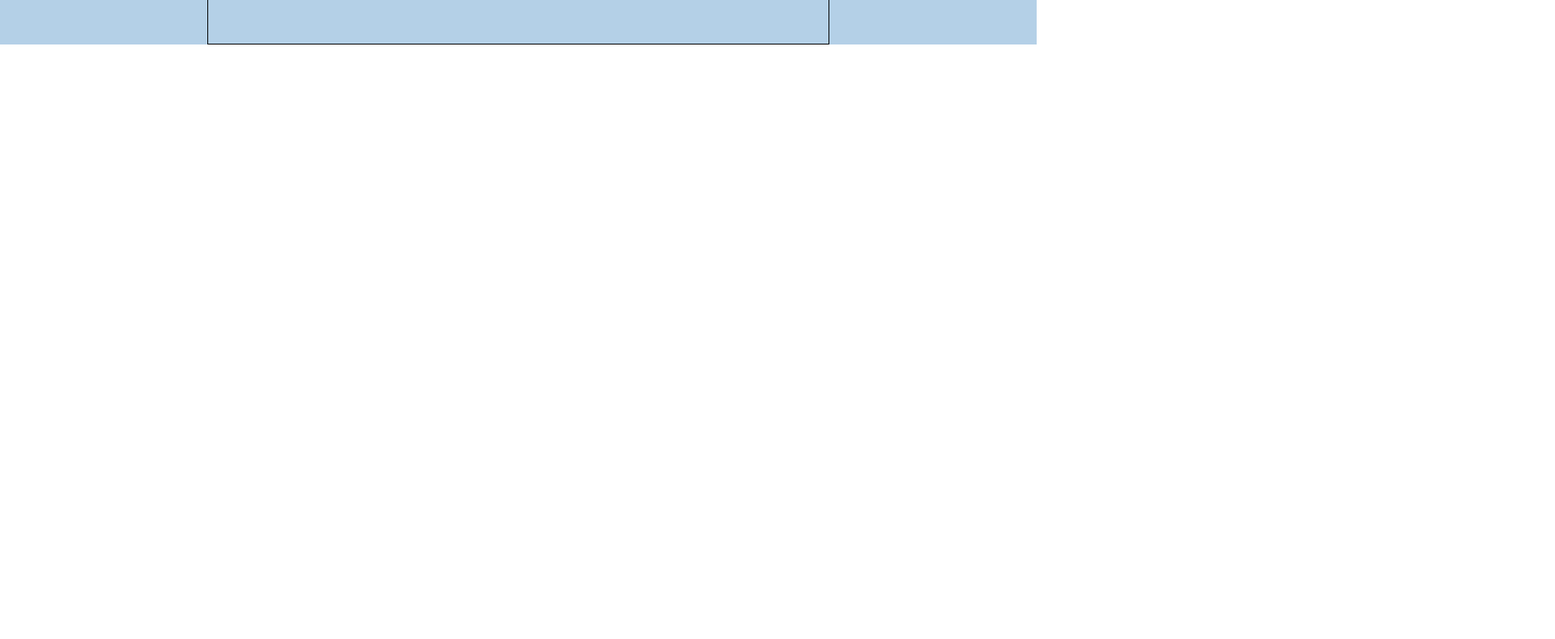
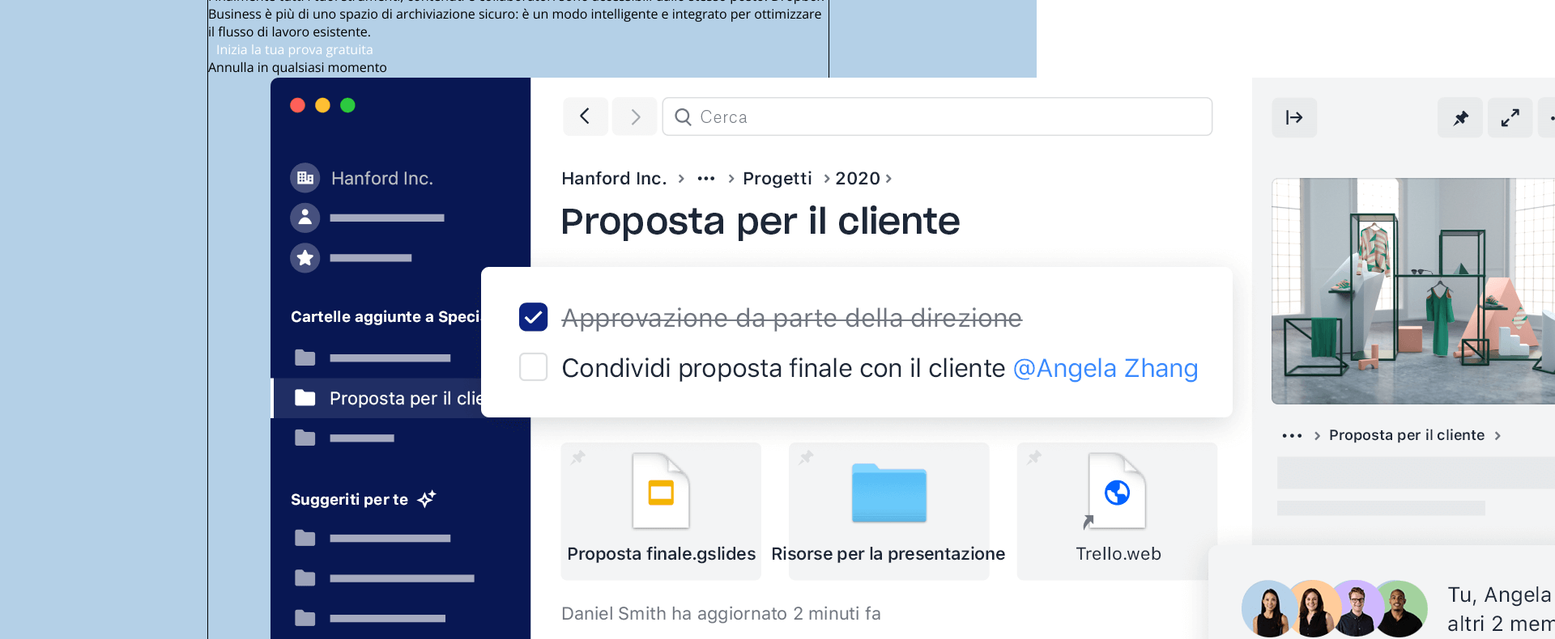
Before and after one commit to manuelguariglia21/htmlcss-dropbox, a plain HTML site: page index.html in a window 1280 px wide. Shown: the part 293-1083 px from the top of the page at 81% size, 1920 px wide, since content can reach past the window. Before the commit the page ends 800 px from the top, so only its background shows below. Drawn offline with nearby package versions, Linux system fonts and the light colour scheme.

Commit message:
header commit

```diff
--- a/index.html
+++ b/index.html
@@ -40,7 +40,7 @@
           <!-- /menu right -->
 
           <!-- start -->
-          <span class="btn blue small"><a href="#">Inizia</a></span>
+          <span class="btn classic"><a href="#">Inizia</a></span>
           <!-- /start -->
         </div>
       </nav>
@@ -48,24 +48,39 @@
 
       <!-- JUMBOTRON -->
       <section class="jumbotron anchor">
-        <!-- jumbo-box -->
-        <div class="jumbo-box">
-          <!-- text -->
+        <!-- jumbo box -->
+        <div class="jumbo-box clearfix">
 
-            <!-- title -->
-            <p class="title">Tutto ciò che ti serve per il lavoro, in un unico posto</p>
-            <!-- /title -->
+          <!-- jumbo title -->
+          <div class="title"><span>Tutto ciò che ti serve per il lavoro, in un unico posto</span></div>
+          <!-- /jumbo title -->
 
-            <!-- paragraph -->
-            <!-- /paragraph -->
+          <!-- paragraph -->
+            <div class="paragraph">
+              <p>
+                Finalmente tutti i tuoi strumenti, contenuti e collaboratori sono accessibili dallo stesso posto.
+                Dropbox Business è più di uno spazio di archiviazione sicuro: è un modo intelligente e integrato per ottimizzare il flusso di lavoro esistente.
+              </p>
 
-          <!-- /text -->
+
+              <span class="btn classic">
+                <a href="#">Inizia la tua prova gratuita</a>
+              </span>
+
+              <p>
+                Annulla in qualsiasi momento
+              </p>
+
+              <i class="fas fa-arrow-down"></i>
+            </div>
+          <!-- /paragraph -->
 
           <!-- image -->
-          <!-- <img src="img/jumbo.png" alt="Utility"> -->
+          <img src="img/jumbo.png" alt="Utility">
           <!-- /image -->
+
         </div>
-        <!-- /jumbo-box -->
+        <!-- /jumbo box -->
 
 
       </section>
```
